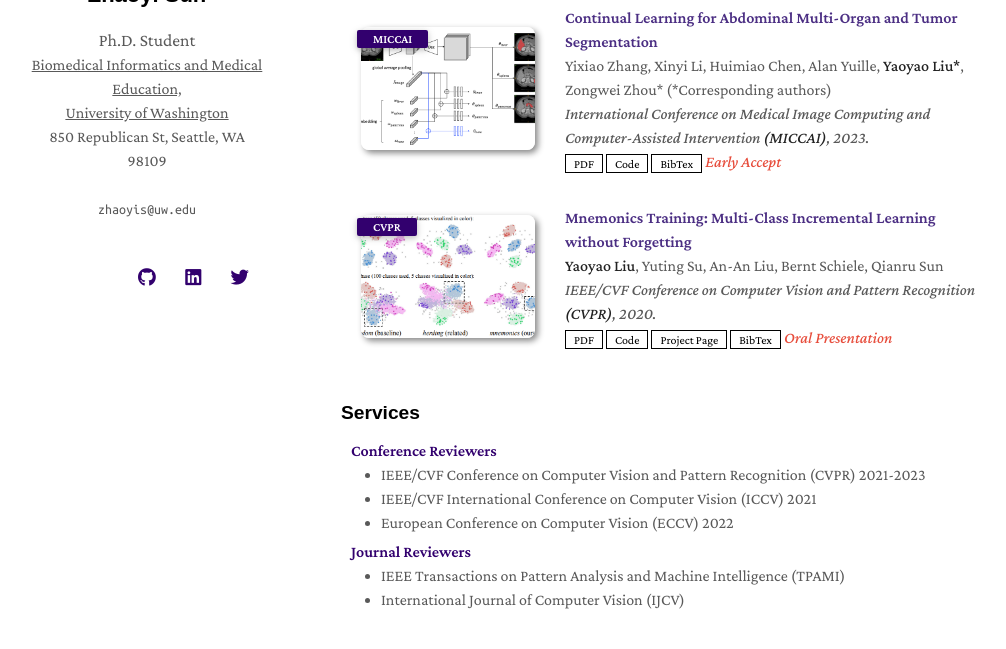
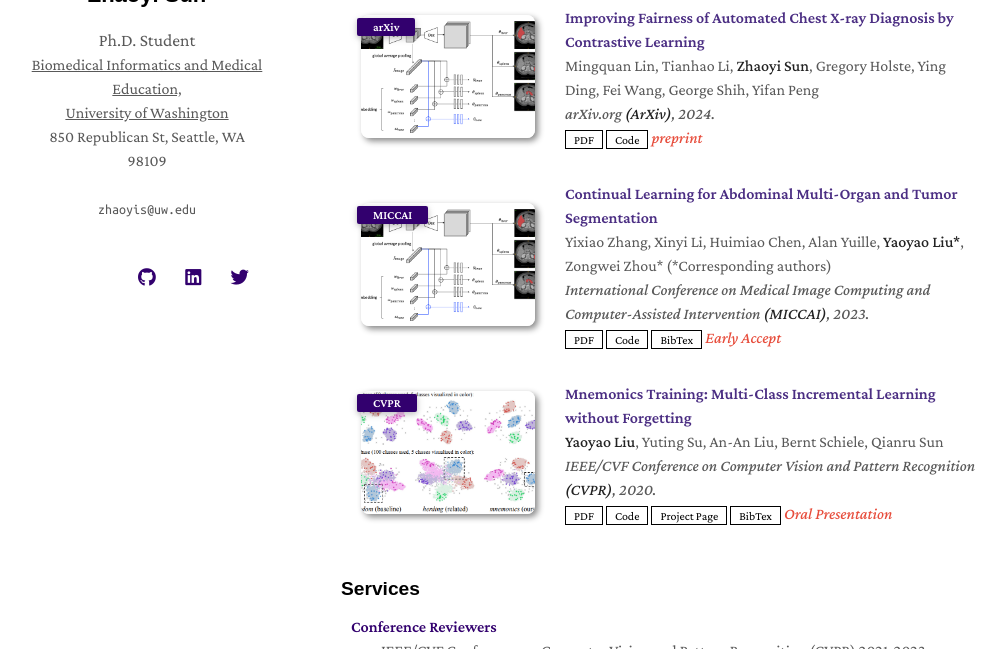
Before and after one commit to GeraldSun/GeraldSun.github.io, a Jekyll site: the page built from index.md, in a window 1280 px wide and 900 px high, scrolled down 447 px, cut to the strip 251-900 px from the top of the window. Shown: the whole strip, without its empty margins (129-1135 px from the left). Built offline with Jekyll 4.4.1, drawn with Linux system fonts in a browser that asks for light colours; nearby versions of some CDN libraries; a style sheet for code colours, icons or effects is not loaded; our own code applies the rules of GitHub Pages for plain Markdown files.

Commit message:
Update publications.yml

```diff
--- a/_data/publications.yml
+++ b/_data/publications.yml
@@ -1,4 +1,14 @@
 main:
+
+  - title: Improving Fairness of Automated Chest X-ray Diagnosis by Contrastive Learning
+    authors: Mingquan Lin, Tianhao Li, <strong>Zhaoyi Sun</strong>, Gregory Holste, Ying Ding, Fei Wang, George Shih, Yifan Peng
+    conference_short: arXiv
+    conference: arXiv.org <strong>(ArXiv)</strong>, 2024.
+    pdf: https://arxiv.org/pdf/2401.15111.pdf
+    code: https://github.com/bionlplab/CXRFairness
+    # bibtex: https://bib.yliu.me/MICCAI23.txt
+    image: ./assets/img/teaser_example_2.png
+    notes: preprint
 
   - title: Continual Learning for Abdominal Multi-Organ and Tumor Segmentation
     authors: Yixiao Zhang, Xinyi Li, Huimiao Chen, Alan Yuille, <strong>Yaoyao Liu*</strong>, Zongwei Zhou* (*Corresponding authors)
```
